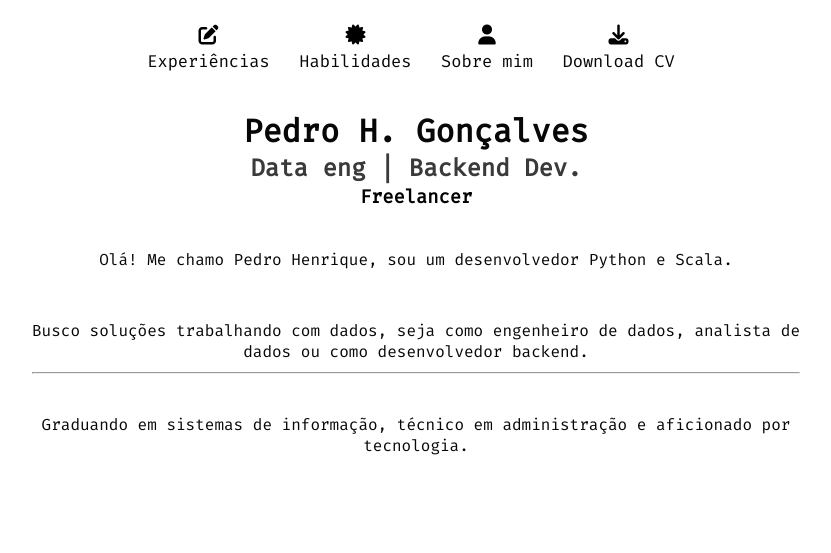
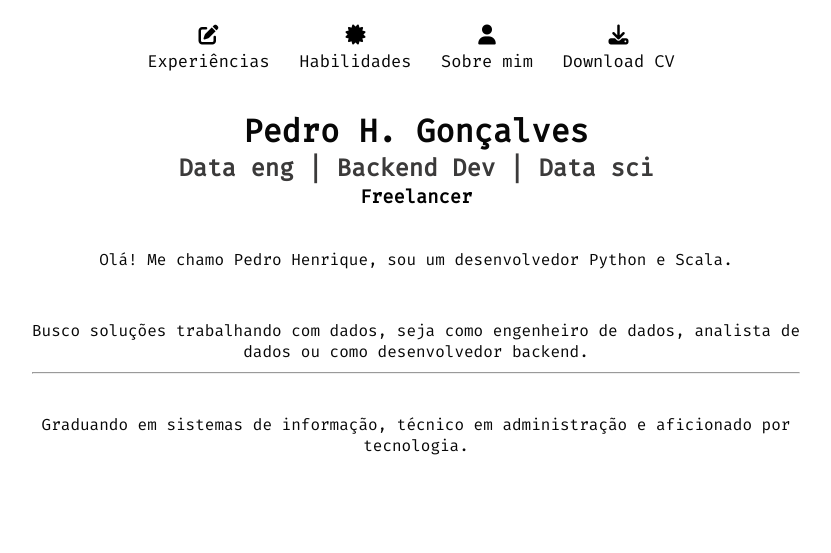
Before and after one commit to pedrohgoncalvess/Portfolio, a plain HTML site: page index.html in a window 1280 px wide. Shown: the top 553 px of the page, without its empty margins (224-1055 px from the left). Drawn offline with Linux system fonts and the light colour scheme.

Commit message:
refactor initial

```diff
--- a/index.html
+++ b/index.html
@@ -54,7 +54,7 @@
   <body>
     <div class="conteudo">
       <h1>Pedro H. Gonçalves</h1>
-      <h2>Data eng | Backend Dev.</h2>
+      <h2>Data eng | Backend Dev | Data sci </h2>
       <h3>Freelancer</h3>
 
       <p>Olá! Me chamo Pedro Henrique, sou um desenvolvedor Python e Scala.</p>
```
